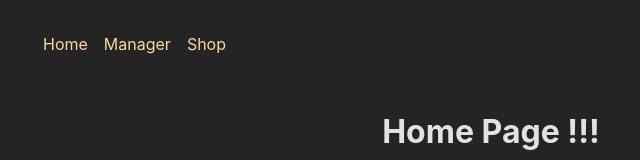
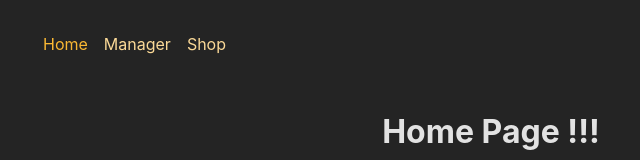
Before and after one commit to TomaszKoniecznyIT/tgb, a React (Create React App) app: page / in a window 1280 px wide. Shown: the top 160 px of the page, without its empty margins (149-789 px from the left). Built offline with nearby package versions, Linux system fonts and the light colour scheme.

Commit message:
adding classes inActive

```diff
--- a/src/components/MainNavigation.js
+++ b/src/components/MainNavigation.js
@@ -8,13 +8,34 @@ function MainNavigation() {
       <nav>
         <ul className={classes.list}>
           <li>
-            <NavLink to="/">Home</NavLink>
+            <NavLink
+              to="/"
+              className={({ isActive }) =>
+                isActive ? classes.active : undefined
+              }
+            >
+              Home
+            </NavLink>
           </li>
           <li>
-            <NavLink to="/manager">Manager</NavLink>
+            <NavLink
+              to="/manager"
+              className={({ isActive }) =>
+                isActive ? classes.active : undefined
+              }
+            >
+              Manager
+            </NavLink>
           </li>
           <li>
-            <NavLink to="/shop">Shop</NavLink>
+            <NavLink
+              to="/shop"
+              className={({ isActive }) =>
+                isActive ? classes.active : undefined
+              }
+            >
+              Shop
+            </NavLink>
           </li>
         </ul>
       </nav>
```
